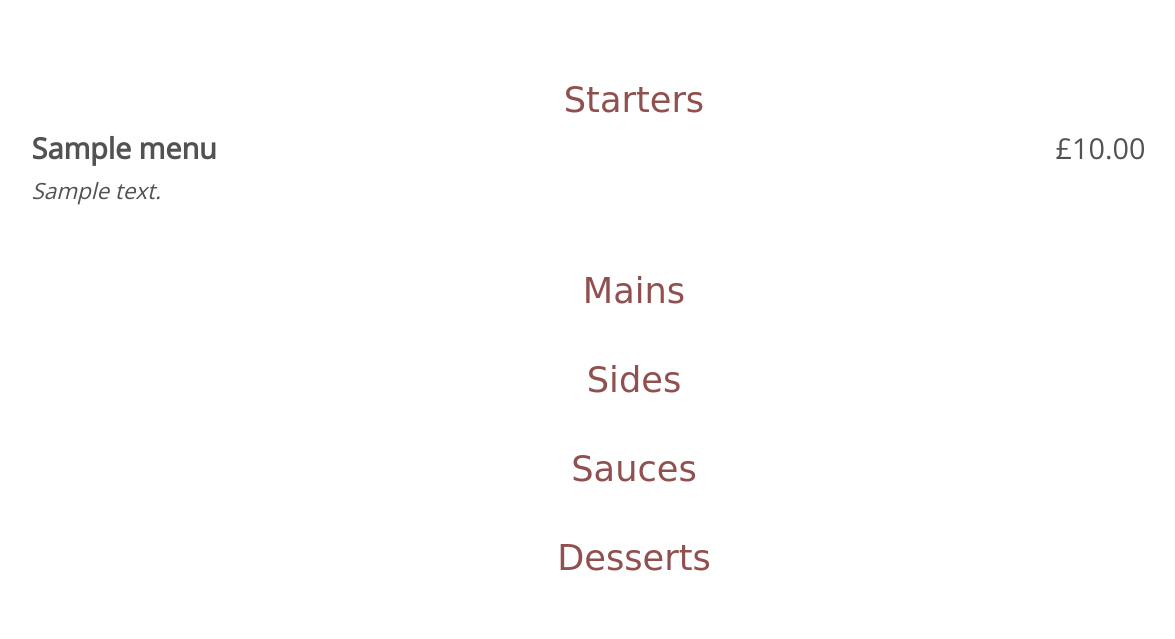
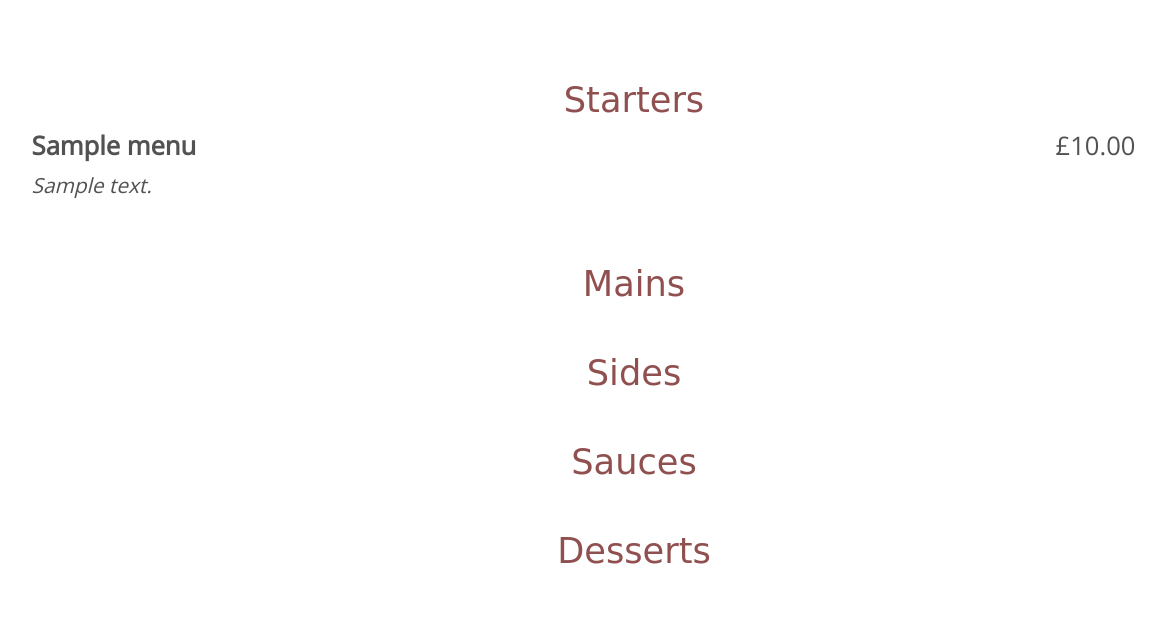
Before and after one commit to MichelleBritton/pasture, a Django app: page /menu/ in a window 1536 px wide. Shown: the part 401-1040 px from the top of the page, without its empty margins (134-1309 px from the left). Run offline with Django 3.2, Linux system fonts and the light colour scheme; tables that the repository leaves empty hold one stand-in row (values such as "Sample post"); some libraries are stand-ins or nearby versions; some web fonts are replaced.

Commit message:
Amend paragraph font sizes

```diff
--- a/static/css/style.css
+++ b/static/css/style.css
@@ -41,10 +41,10 @@ p.small {
         font-size: 2.2rem;
     }
     h3, body, p {
-        font-size: 1.8rem;
+        font-size: 1.6rem;
     }
     p.small {
-        font-size: 1.4rem;
+        font-size: 1.3rem;
     }
     /* td {
         font-size: 1.4rem;
@@ -65,10 +65,10 @@ p.small {
         font-size: 2.5rem;
     }
     h3, body, p {
-        font-size: 2rem;
+        font-size: 1.8rem;
     }
     p.small {
-        font-size: 1.6rem;
+        font-size: 1.5rem;
     }
     /* td {
         font-size: 1.6rem;
```
